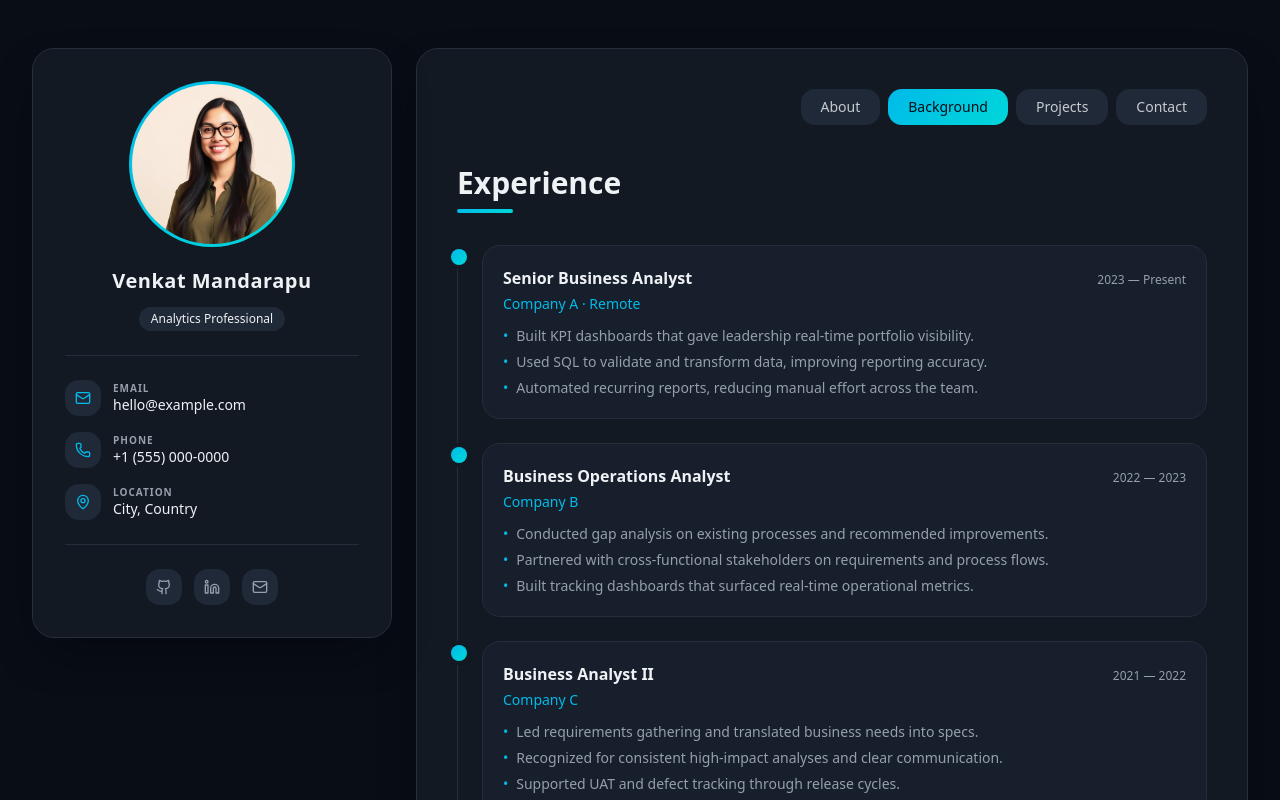
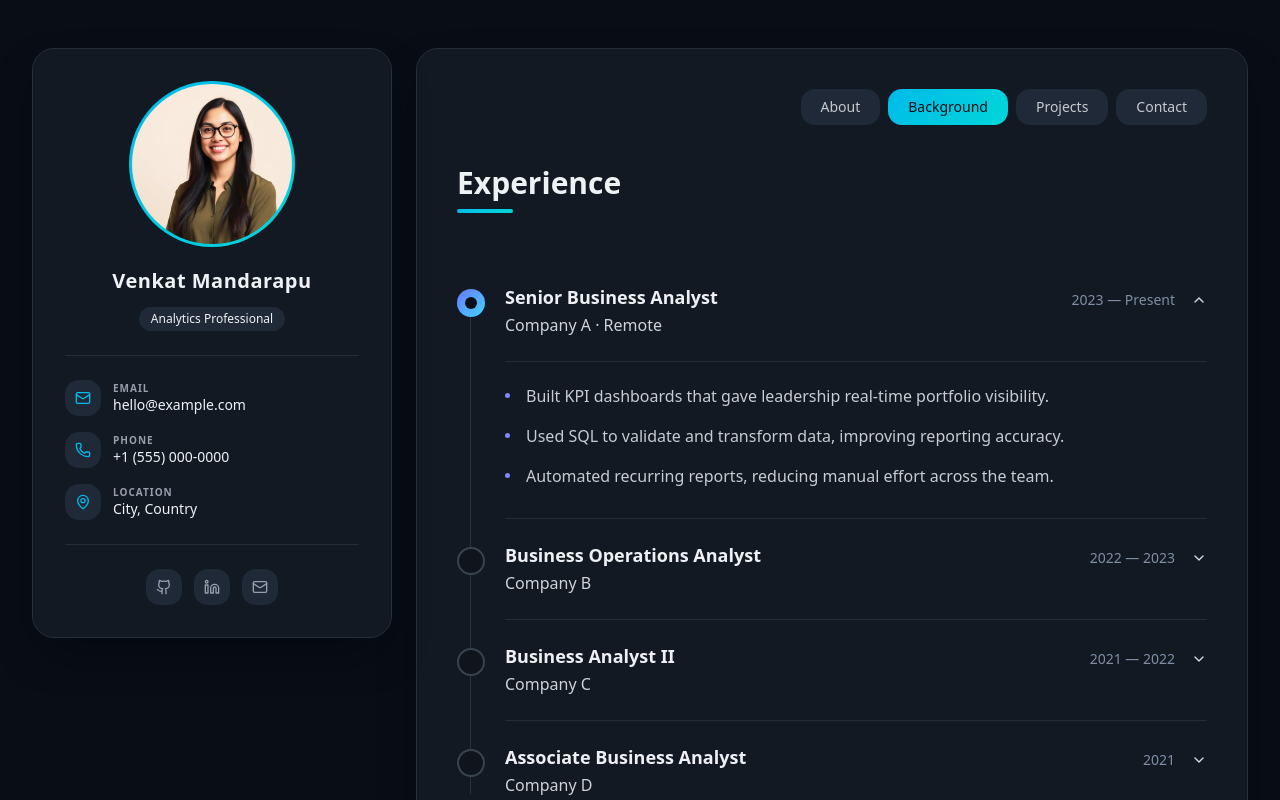
Before and after one commit to VenkatM77797/personal-wesbite, a React (Vite) app: page / in a window 1280 px wide. Both pictures are taken after a click on the button "Background". Shown: the top 800 px of the page. Built offline with nearby package versions, Linux system fonts and the light colour scheme.

Commit message:
Updated exp

```diff
--- a/src/App.tsx
+++ b/src/App.tsx
@@ -15,6 +15,7 @@ import {
   Phone,
   Search,
   Users,
+  ChevronDown, ChevronUp
 } from "lucide-react";
 import portrait from "./assets/portrait.jpg";
 
@@ -245,6 +246,12 @@ function About() {
 }
 
 function Background() {
+  const [expandedExperience, setExpandedExperience] = useState<number>(0);
+  const toggleExperience = (index: number) => {
+  setExpandedExperience((currentIndex) =>
+    currentIndex === index ? -1 : index,
+  );
+};
   const experience = [
     {
       role: "Senior Business Analyst",
@@ -331,43 +338,109 @@ function Background() {
     },
   ];
 
+  const certifications = [
+    "Microsoft Excel",
+    "Google Program Management Professional",
+    "AI for Everyone",
+    "Microsoft Power BI PL-300 (In Progress)",
+  ];
+
   return (
     <section>
       <SectionTitle>Experience</SectionTitle>
-      <ol className="relative space-y-6 border-l border-border pl-6">
-        {experience.map((item) => (
-          <li key={item.role} className="relative">
+
+<ol className="relative mt-12">
+  {/* Continuous timeline */}
+  <div className="absolute bottom-7 left-[13px] top-7 w-px bg-[#29313c]" />
+
+  {experience.map((item, index) => {
+    const isExpanded = expandedExperience === index;
+
+    return (
+      <li
+        key={`${item.role}-${item.organization}`}
+        className="relative pl-12"
+      >
+        {/* Timeline marker */}
         <span
-              className="absolute -left-[31px] mt-1 flex h-4 w-4 items-center justify-center rounded-full ring-4 ring-card"
-              style={{ background: "var(--gradient-brand)" }}
-            />
-            <div className="rounded-xl border border-border bg-secondary/40 p-5">
-              <div className="flex flex-wrap items-baseline justify-between gap-2">
-                <h4 className="font-semibold">{item.role}</h4>
-                <span className="text-xs text-muted-foreground">{item.period}</span>
+          className={`absolute left-0 top-7 z-10 flex h-7 w-7 items-center justify-center rounded-full ${
+            isExpanded
+              ? "bg-gradient-to-br from-[#6576ff] to-[#35d2ff]"
+              : "border-2 border-[#39424d] bg-[#10151d]"
+          }`}
+        >
+          {isExpanded && (
+            <span className="h-3 w-3 rounded-full bg-[#0b1018]" />
+          )}
+        </span>
+
+        <div className="border-b border-[#252d37]">
+          {/* Accordion header */}
+          <button
+            type="button"
+            onClick={() => toggleExperience(index)}
+            aria-expanded={isExpanded}
+            className="flex w-full flex-col items-start justify-between gap-3 py-6 text-left sm:flex-row sm:gap-6"
+          >
+            <div>
+              <h4 className="text-[18px] font-semibold leading-6 text-[#eef0f5]">
+                {item.role}
+              </h4>
+
+              <p className="mt-1 text-[16px] leading-6 text-[#d0d2d8]">
+                {item.organization}
+              </p>
             </div>
-              <p className="mt-1 text-sm text-primary">{item.organization}</p>
-              <ul className="mt-3 space-y-1.5 text-sm text-muted-foreground">
+
+            <div className="flex shrink-0 items-center gap-4 text-[14px] text-[#7f8ea5] sm:pt-1">
+              <span>{item.period}</span>
+
+              {isExpanded ? (
+                <ChevronUp className="h-4 w-4 text-[#d6dbe5]" />
+              ) : (
+                <ChevronDown className="h-4 w-4 text-[#d6dbe5]" />
+              )}
+            </div>
+          </button>
+
+          {/* Expanded details */}
+          {isExpanded && (
+            <div className="border-t border-[#252d37] pb-7 pt-5">
+              <ul className="space-y-3">
                 {item.details.map((detail) => (
-                  <li key={detail} className="flex gap-2">
-                    <span className="text-primary">•</span>
-                    {detail}
+                  <li
+                    key={detail}
+                    className="flex items-start gap-4 text-[16px] leading-7 text-[#c8cbd2]"
+                  >
+                    <span className="mt-[11px] h-[5px] w-[5px] shrink-0 rounded-full bg-[#8187ff]" />
+
+                    <span>{detail}</span>
                   </li>
                 ))}
               </ul>
             </div>
+          )}
+        </div>
       </li>
-        ))}
+    );
+  })}
 </ol>
 
-      <h3 className="mt-12 mb-6 text-2xl font-bold">Capabilities</h3>
+      {/* Capabilities */}
+      <h3 className="mt-12 mb-6 text-2xl font-bold">
+        Capabilities
+      </h3>
+
       <div className="grid gap-4 md:grid-cols-3">
         {capabilities.map((capability) => (
           <div
             key={capability.title}
             className="rounded-xl border border-border bg-secondary/40 p-5"
           >
-            <h4 className="mb-3 font-semibold text-primary">{capability.title}</h4>
+            <h4 className="mb-3 font-semibold text-primary">
+              {capability.title}
+            </h4>
+
             <ul className="flex flex-wrap gap-2">
               {capability.items.map((item) => (
                 <li
@@ -382,42 +455,41 @@ function Background() {
         ))}
       </div>
 
-      <h3 className="mt-12 mb-6 text-2xl font-bold">Education & Certifications</h3>
-      <div className="grid gap-4 md:grid-cols-2">
-        <EducationCard
+      {/* Education and Certifications */}
+      <h3 className="mt-12 mb-6 text-2xl font-bold">
+        Education &amp; Certifications
+      </h3>
+
+      <div className="grid items-stretch gap-4 md:grid-cols-2">
+        {/* Left education card */}
+        <div className="h-full rounded-xl border border-border bg-secondary/40 p-5">
+          <EducationItem
             icon={<GraduationCap className="h-5 w-5" />}
             title="Master's — Business Analytics"
-          organization="University Name"
-          meta="2024 — 2026"
-          description="Operations Analytics, Financial Analytics, Data Mining, Database Management."
+            organization="Lewis University"
+            meta="2024 — 2026 · CGPA 3.7 / 4.0"
+            description="Operations Analytics, Financial Analytics, Supply Chain Analytics, Data Mining, and Database Management."
           />
-        <EducationCard
+
+          <div className="my-6 h-px bg-border" />
+
+          <EducationItem
             icon={<GraduationCap className="h-5 w-5" />}
-          title="Bachelor's — Business Administration"
-          organization="College Name"
+            title="Bachelor's in Business Administration — Business Analytics"
+            organization="Parvathaneni Brahmayya Siddhartha College of Arts & Science"
             meta="2018 — 2021"
-          description="Analytics, Statistics, Power BI, Supply Chain, Research Methods."
+            description="Business Analytics, Python for Data Science, Power BI, Statistics, Financial Analytics, Supply Chain Analytics, and Research Methods."
           />
-        <EducationCard
-          icon={<Award className="h-5 w-5" />}
-          title="Professional Certifications"
-          organization="Microsoft · Coursera · LinkedIn Learning"
-          meta="2021 — Present"
-          description="Excel, Power BI, SQL, Agile, Business Analysis foundations."
-        />
-        <EducationCard
-          icon={<Briefcase className="h-5 w-5" />}
-          title="Recognition"
-          organization="Best Employee of the Year"
-          meta="—"
-          description="Awarded for high-impact analyses and stakeholder communication."
-        />
+        </div>
+
+        {/* Right certification card */}
+        <CertificationCard certifications={certifications} />
       </div>
     </section>
   );
 }
 
-function EducationCard({
+function EducationItem({
   icon,
   title,
   organization,
@@ -431,7 +503,6 @@ function EducationCard({
   description: string;
 }) {
   return (
-    <div className="rounded-xl border border-border bg-secondary/40 p-5">
     <div className="flex items-start gap-3">
       <div
         className="flex h-10 w-10 shrink-0 items-center justify-center rounded-lg text-primary-foreground"
@@ -439,13 +510,59 @@ function EducationCard({
       >
         {icon}
       </div>
-        <div>
-          <h4 className="font-semibold">{title}</h4>
-          <p className="text-sm text-primary">{organization}</p>
-          <p className="text-xs text-muted-foreground">{meta}</p>
-          <p className="mt-2 text-sm text-muted-foreground">{description}</p>
+
+      <div className="min-w-0">
+        <h4 className="font-semibold leading-5">
+          {title}
+        </h4>
+
+        <p className="mt-1 text-sm text-primary">
+          {organization}
+        </p>
+
+        <p className="mt-1 text-xs text-muted-foreground">
+          {meta}
+        </p>
+
+        <p className="mt-2 text-sm leading-5 text-muted-foreground">
+          {description}
+        </p>
       </div>
     </div>
+  );
+}
+
+function CertificationCard({
+  certifications,
+}: {
+  certifications: string[];
+}) {
+  return (
+    <div className="h-full rounded-xl border border-border bg-secondary/40 p-5">
+      {/* Badge and vertically centered title */}
+      <div className="flex items-center gap-3">
+        <div
+          className="flex h-10 w-10 shrink-0 items-center justify-center rounded-lg text-primary-foreground"
+          style={{ background: "var(--gradient-brand)" }}
+        >
+          <Award className="h-5 w-5" />
+        </div>
+
+        <h4 className="font-semibold leading-5">
+          Professional Certifications
+        </h4>
+      </div>
+
+      <ul className="mt-5 flex flex-col items-start gap-3">
+        {certifications.map((certification) => (
+          <li
+            key={certification}
+            className="max-w-full rounded-full border border-border bg-secondary px-4 py-2 text-sm text-muted-foreground"
+          >
+            {certification}
+          </li>
+        ))}
+      </ul>
     </div>
   );
 }
```
Lines whose indentation alone changed are shown as unchanged.
